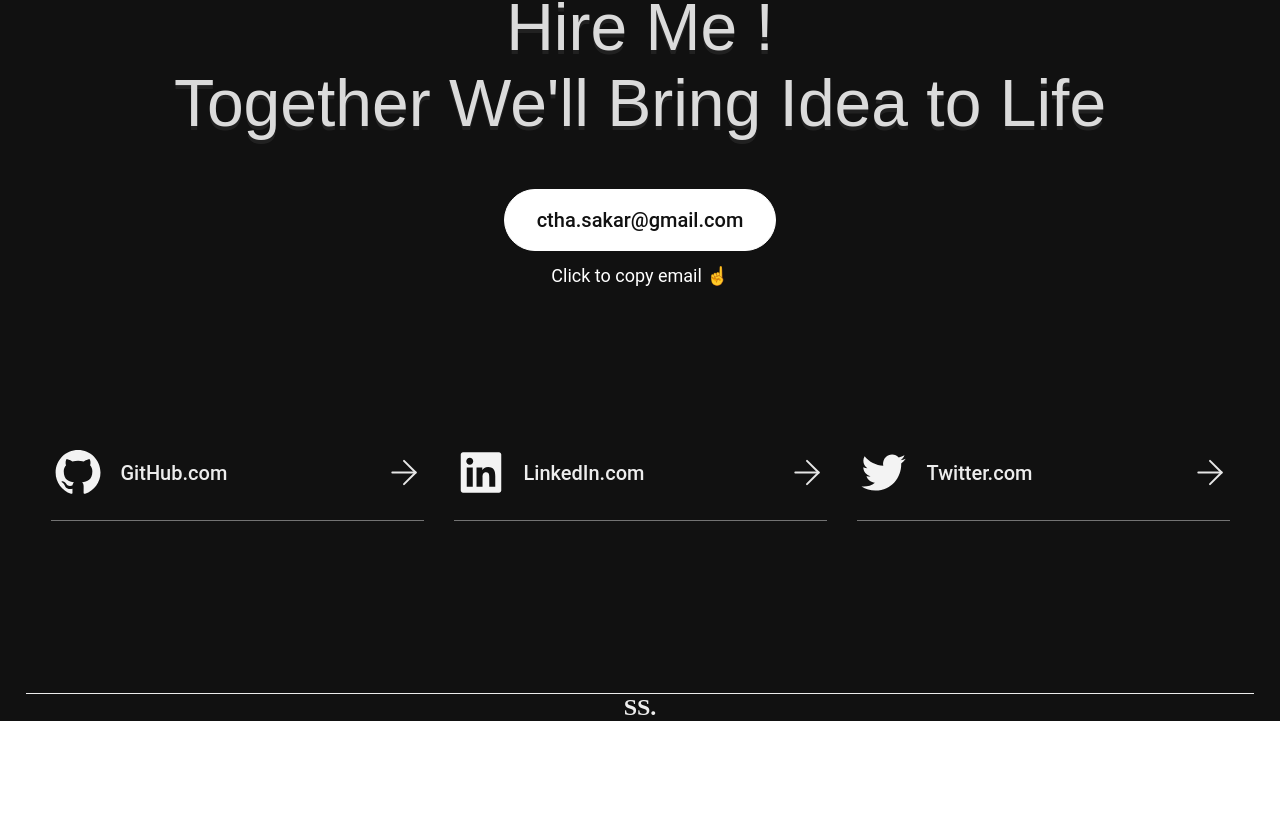
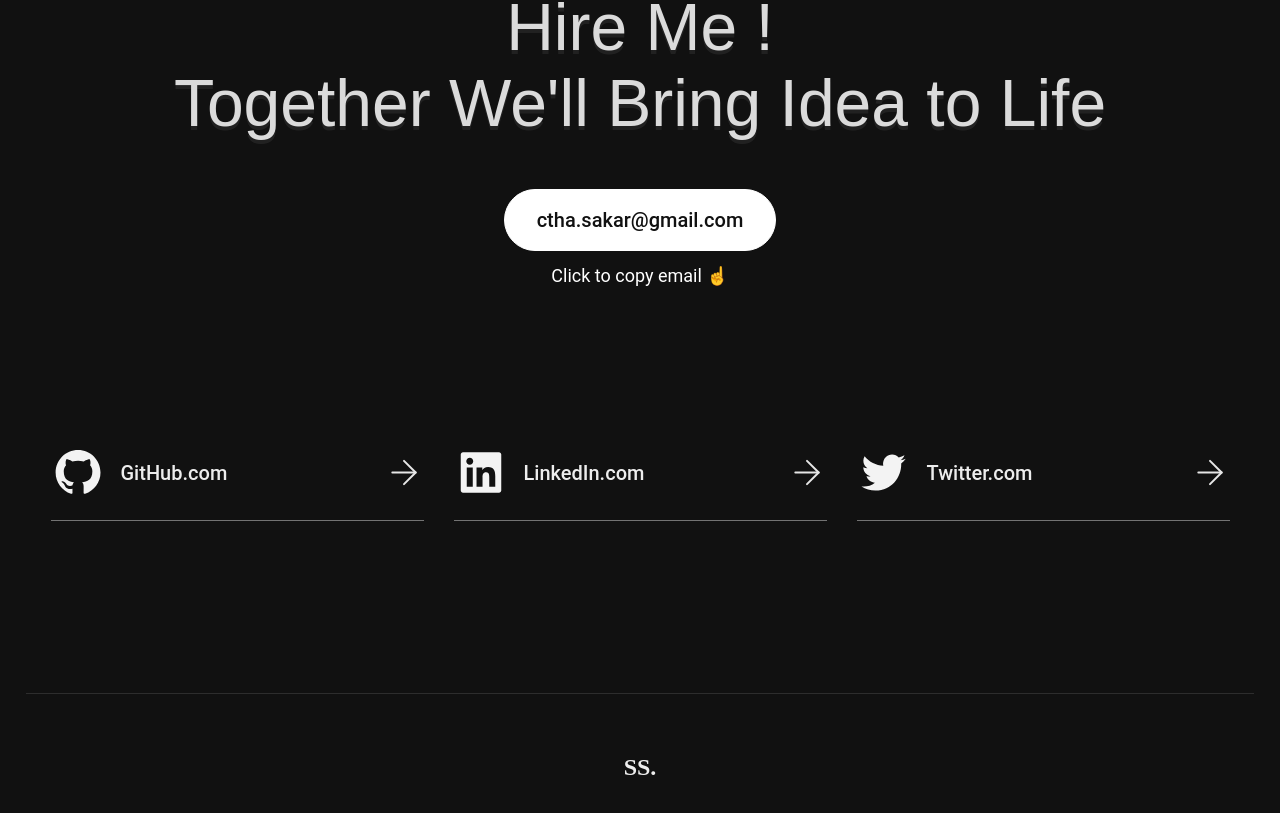
Before and after one commit to Sakarrr/portfolio-site-react, a React (Create React App) app: page / in a window 1280 px wide. Shown: the part 2438-3251 px from the top of the page. Before the commit the page ends 3159 px from the top, so only its background shows below. Built offline with nearby package versions, Linux system fonts and the light colour scheme.

Commit message:
Fix - Footer bar padding and divider color

```diff
--- a/src/App.scss
+++ b/src/App.scss
@@ -181,12 +181,17 @@ body {
       }
     }
   }
+
+  .ss-divider {
+    border-bottom-color: #2D2D2D;
+  }
 }
 
 .ss-footer {
   display: flex;
   justify-content: center;
   background: #111;
+  padding: 60px 0;
 
   span {
     margin: 75px 0;
```
